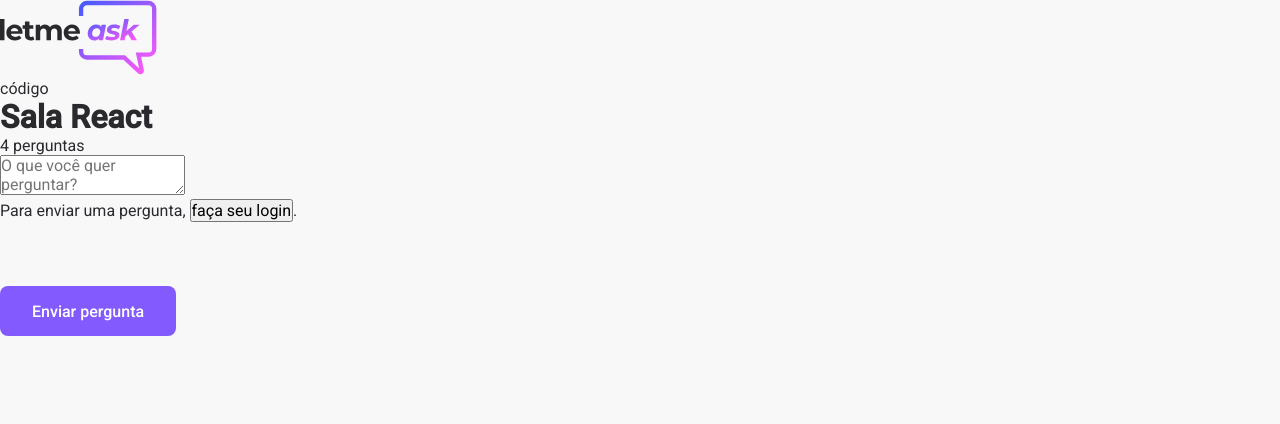
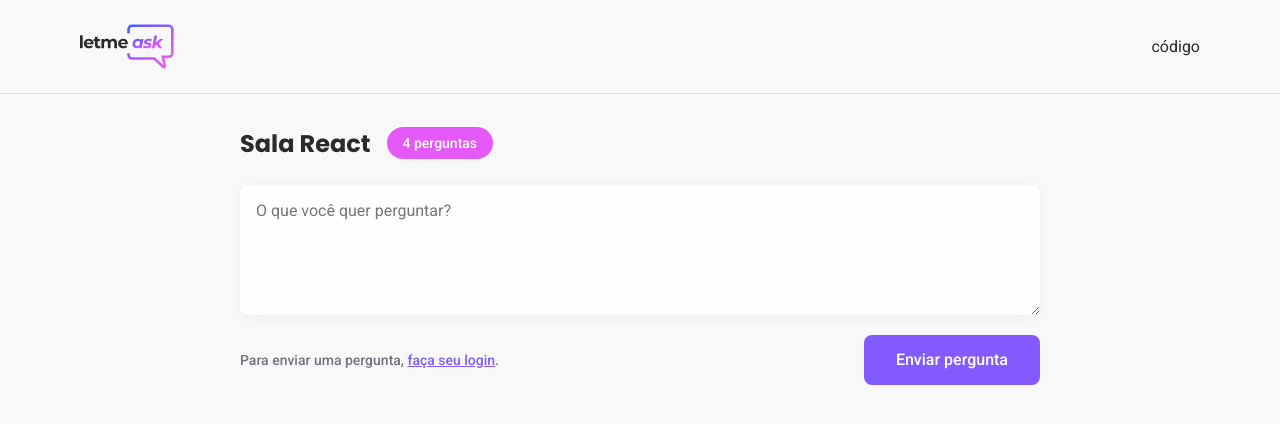
Before and after one commit to igormartins4/letmeask, a React (Create React App) app: page /rooms/1 in a window 1280 px wide. Shown: the top 424 px of the page. Built offline with nearby package versions, Linux system fonts and the light colour scheme; no server answers.

Commit message:
feat: Estilizar a página Room

```diff
--- a/src/pages/Room.tsx
+++ b/src/pages/Room.tsx
@@ -1,6 +1,8 @@
 import logoImg from '../assets/images/logo.svg';
 
 import { Button } from '../components/Button';
+
+import '../styles/room.scss';
 
 export function Room() {
     return (
@@ -12,7 +14,7 @@
                 </div>
             </header>
 
-            <main className="content">
+            <main>
                 <div className="room-title">
                     <h1>Sala React</h1>
                     <span>4 perguntas</span>
--- a/src/styles/button.scss
+++ b/src/styles/button.scss
@@ -1,5 +1,4 @@
 .button {
-    margin-top: 64px;
     height: 50px;
     border-radius: 8px;
     font-weight: 500;
--- /dev/null
+++ b/src/styles/room.scss
@@ -0,0 +1,81 @@
+#page-room {
+    header {
+        padding: 24px;
+        border-bottom: 1px solid #e2e2e2;
+
+        .content {
+            max-width: 1120px;
+            margin: 0 auto;
+            display: flex;
+            justify-content: space-between;
+            align-items: center;
+
+            > img {
+                max-height: 45px;
+            }
+        }
+    }
+
+    main {
+        max-width: 800px;
+        margin: 0 auto;
+
+        .room-title {
+            margin: 32px 0 24px;
+            display: flex;
+            align-items: center;
+
+            h1 {
+                font-family: 'Poppins', sans-serif;
+                font-size: 24px;
+                color: #29292e;
+            }
+
+            span {
+                margin-left: 16px;
+                background: #e559f9;
+                border-radius: 9999px;
+                padding: 8px 16px;
+                color: #fff;
+                font-weight: 500;
+                font-size: 14px;
+            }
+        }
+
+        form {
+            textarea {
+                width: 100%;
+                border: 0;
+                padding: 16px;
+                border-radius: 8px;
+                background: #fefefe;
+                box-shadow: 0 2px 12px rgba(0, 0, 0, 0.04);
+                resize: vertical;
+                min-height: 130px;
+            }
+
+            .form-footer {
+                display: flex;
+                justify-content: space-between;
+                align-items: center;
+                margin-top: 16px;
+
+                span {
+                    font-size: 14px;
+                    color: #737380;
+                    font-weight: 500;
+
+                    button {
+                        background: transparent;
+                        border: 0;
+                        color: #835afd;
+                        text-decoration: underline;
+                        font-size: 14px;
+                        font-weight: 500;
+                        cursor: pointer;
+                    }
+                }
+            }
+        }
+    }
+}
```
